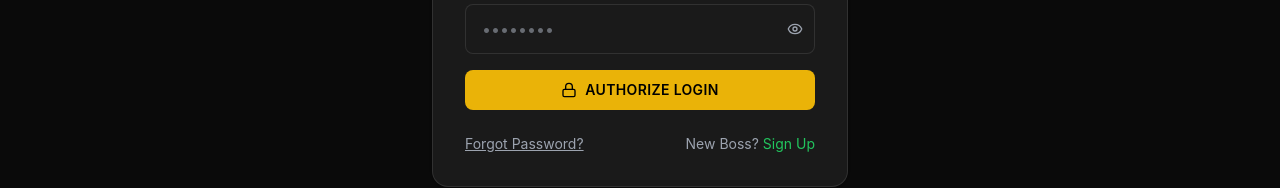
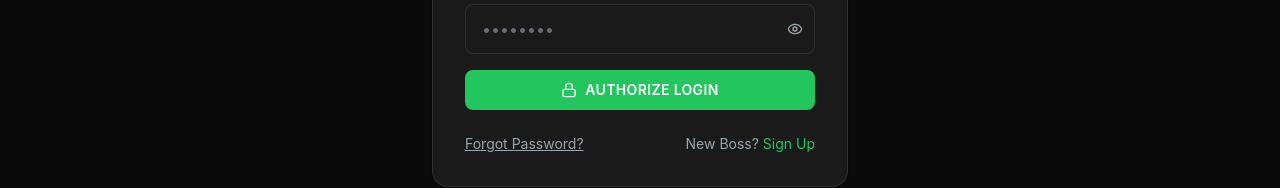
Before and after one commit to Grushfav/Package-Boss, a React (Vite) app in the folder frontend/: page /login in a window 1280 px wide. Shown: the part 346-534 px from the top of the page. Built offline with nearby package versions, Linux system fonts and the light colour scheme; no server answers.

Commit message:
customer dash layout

```diff
--- a/frontend/src/components/ui/Button.tsx
+++ b/frontend/src/components/ui/Button.tsx
@@ -7,7 +7,7 @@ interface ButtonProps extends ButtonHTMLAttributes<HTMLButtonElement> {
 
 const variants = {
   primary:
-    'bg-boss-gold hover:bg-boss-gold-dim text-black font-semibold',
+    'bg-boss-green hover:bg-boss-green-dim text-white font-semibold',
   outline:
     'border border-border hover:border-boss-green hover:text-boss-green text-foreground',
   ghost: 'text-muted hover:text-foreground',
--- a/frontend/src/index.css
+++ b/frontend/src/index.css
@@ -7,7 +7,6 @@
   --color-boss-green-dim: #16a34a;
   --color-boss-gold: #eab308;
   --color-boss-navy: #0f2744;
-  --color-boss-gold-dim: #ca8a04;
   --color-background: #0a0a0a;
   --color-foreground: #ffffff;
   --color-card: #1a1a1a;
--- a/frontend/src/lib/dashboardStats.ts
+++ b/frontend/src/lib/dashboardStats.ts
@@ -1,10 +1,10 @@
 import type { Package } from '../types'
 
 export interface DashboardPackageStats {
-  totalDueJmd: number
   readyPickupDelivery: number
   receivedFortLauderdale: number
   inTransit: number
+  totalDueJmd: number
 }
 
 const FORT_LAUDERDALE_STATUSES = new Set(['received'])
--- a/frontend/src/pages/LandingPage.tsx
+++ b/frontend/src/pages/LandingPage.tsx
@@ -35,9 +35,7 @@ export function LandingPage() {
             Always put your BOSS ID on address line 2 when shopping online.
           </p>
           <Link to="/signup" className="mt-8 inline-block">
-            <Button className="!bg-boss-gold !text-boss-black hover:!bg-yellow-400">
-              Claim My Address Now
-            </Button>
+            <Button>Claim My Address Now</Button>
           </Link>
         </div>
       </section>
--- a/frontend/src/pages/dashboard/DashboardHomePage.tsx
+++ b/frontend/src/pages/dashboard/DashboardHomePage.tsx
@@ -27,8 +27,6 @@ export function DashboardHomePage() {
         </p>
       </div>
 
-      <DashboardPackageStatsCard />
-
       <div className="rounded-2xl border border-boss-green/30 bg-card p-6 shadow-sm">
         <p className="text-xs font-medium uppercase tracking-wider text-muted">Your BOSS ID</p>
         <p className="mt-2 font-mono text-3xl font-black text-boss-green">{user?.shipping_id}</p>
@@ -39,8 +37,12 @@ export function DashboardHomePage() {
           {copiedId ? 'Copied!' : 'Copy BOSS ID'}
         </Button>
       </div>
+      <FortLauderdaleShippingAddressCard />
 
-      <FortLauderdaleShippingAddressCard />
+
+
+      <DashboardPackageStatsCard />
+
 
       <div className="grid gap-3 sm:grid-cols-2">
         <Link
```
